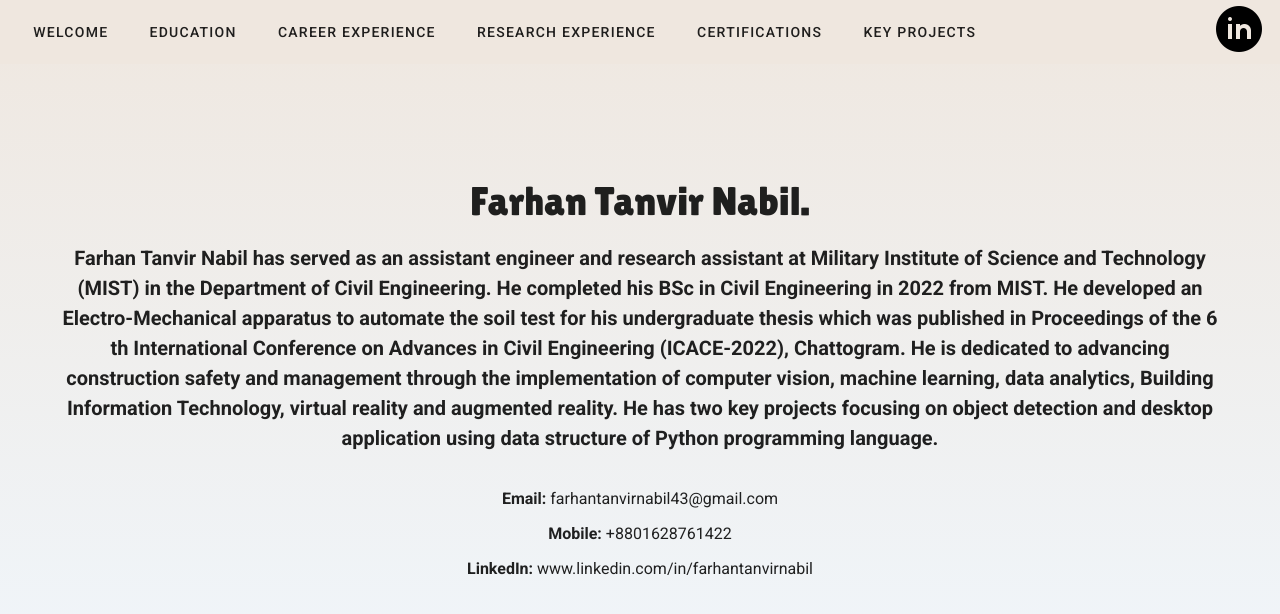
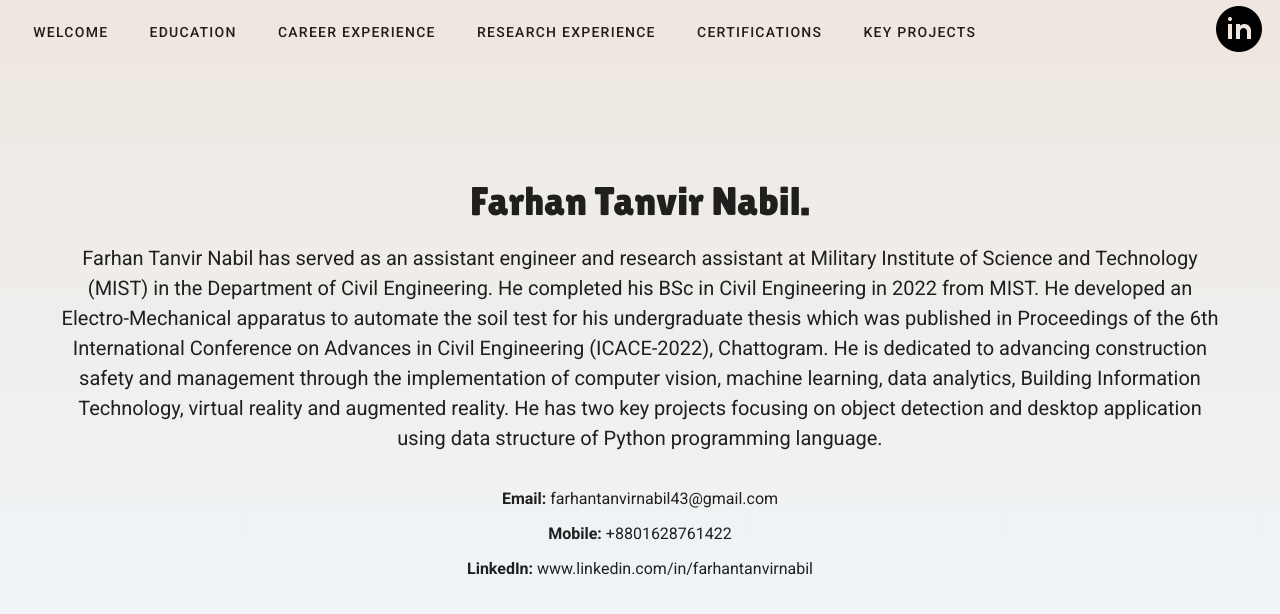
Before and after one commit to taswermahmood/nabil-portfolio, a Vue app: page / in a window 1280 px wide. Shown: the top 614 px of the page. Built offline with nearby package versions, Linux system fonts and the light colour scheme.

Commit message:
Update Description.vue

```diff
--- a/src/components/Description.vue
+++ b/src/components/Description.vue
@@ -4,11 +4,11 @@
       <div style="font-family: 'Lilita One', cursive; font-size: 40px;">
         <div> Farhan Tanvir Nabil.</div>
       </div>
-      <div style="font-weight:bold; font-size: 20px; padding-top:1%"> Farhan Tanvir Nabil has served as an assistant
+      <div style="font-size: 20px; padding-top:1%"> Farhan Tanvir Nabil has served as an assistant
         engineer and research assistant at Military Institute of
         Science and Technology (MIST) in the Department of Civil Engineering. He completed his BSc in Civil
         Engineering in 2022 from MIST. He developed an Electro-Mechanical apparatus to automate the soil test
-        for his undergraduate thesis which was published in Proceedings of the 6 th International Conference on
+        for his undergraduate thesis which was published in Proceedings of the 6th International Conference on
         Advances in Civil Engineering (ICACE-2022), Chattogram. He is dedicated to advancing construction
         safety and management through the implementation of computer vision, machine learning, data analytics,
         Building Information Technology, virtual reality and augmented reality. He has two key projects focusing
```
